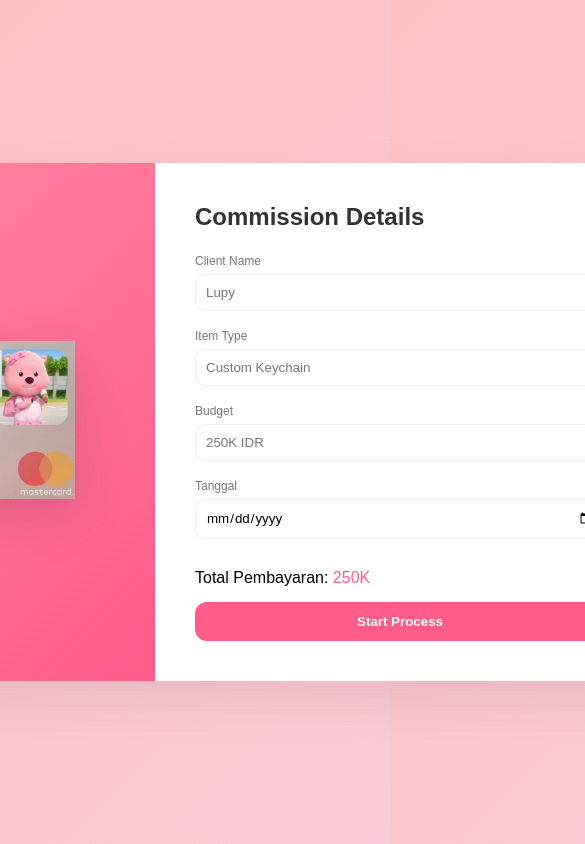
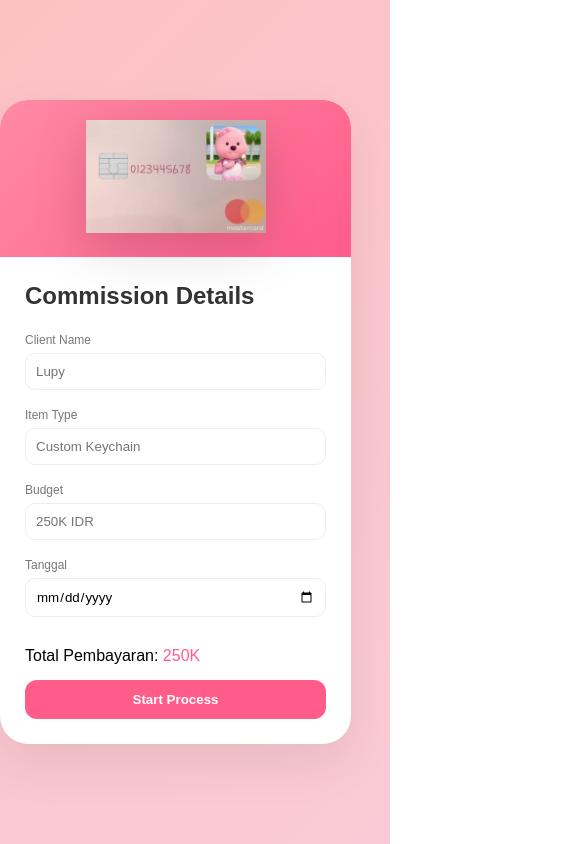
Before and after one commit to mistycodelab/cutepaymentui, a plain HTML site: page index.html in a window 390 px wide. Shown: the top 844 px of the page, 585 px wide, since content can reach past the window. Drawn offline with Linux system fonts and the light colour scheme.

Commit message:
Add files via upload

```diff
--- a/style.css
+++ b/style.css
@@ -82,3 +82,22 @@ button {
 button:hover {
   background: #ff3f78;
 }
+
+@media (max-width: 768px) {
+  .card {
+    flex-direction: column;
+    width: 90%;
+  }
+
+  .left {
+    padding: 20px;
+  }
+
+  .mockup img {
+    width: 180px;
+  }
+
+  .right {
+    padding: 25px;
+  }
+}
```
